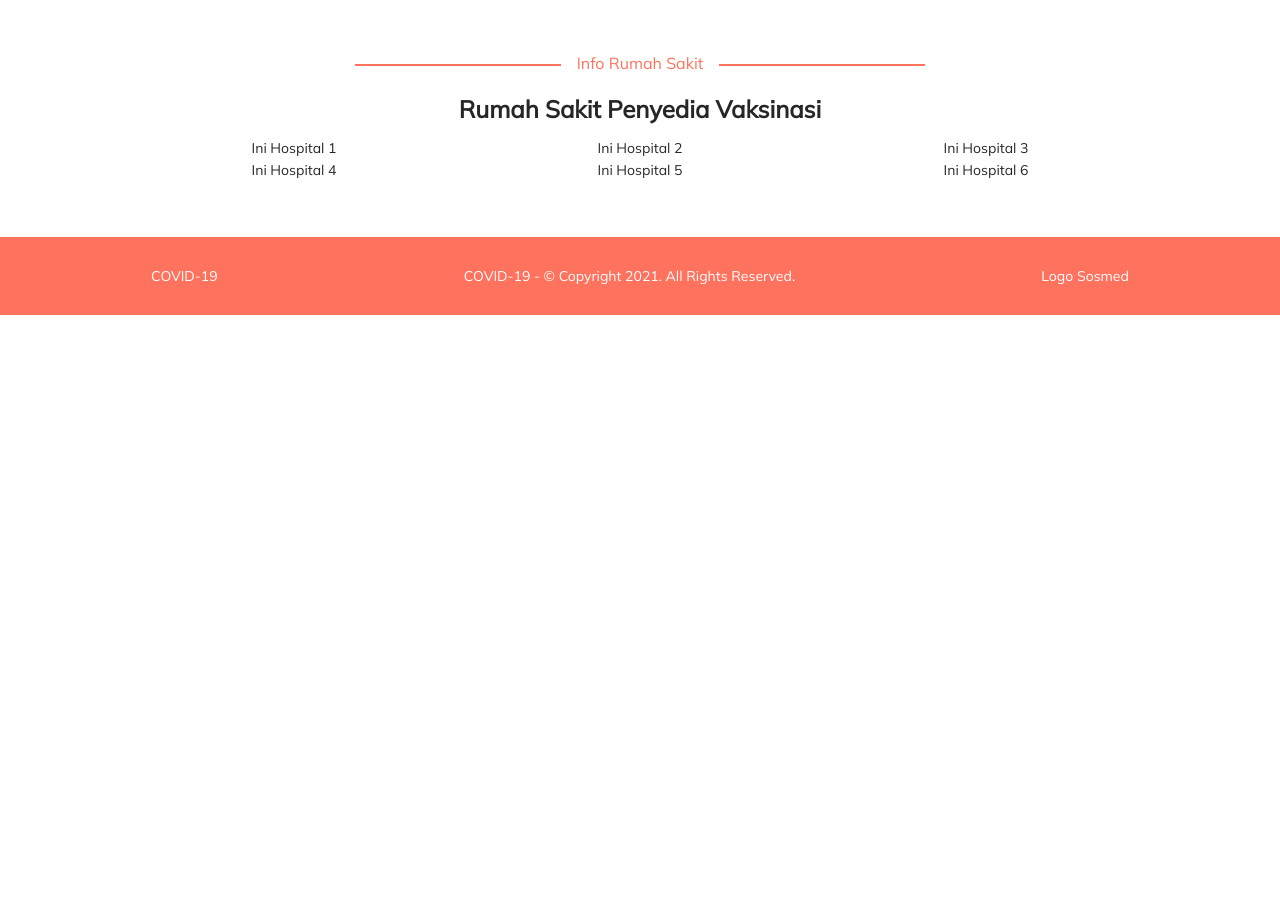
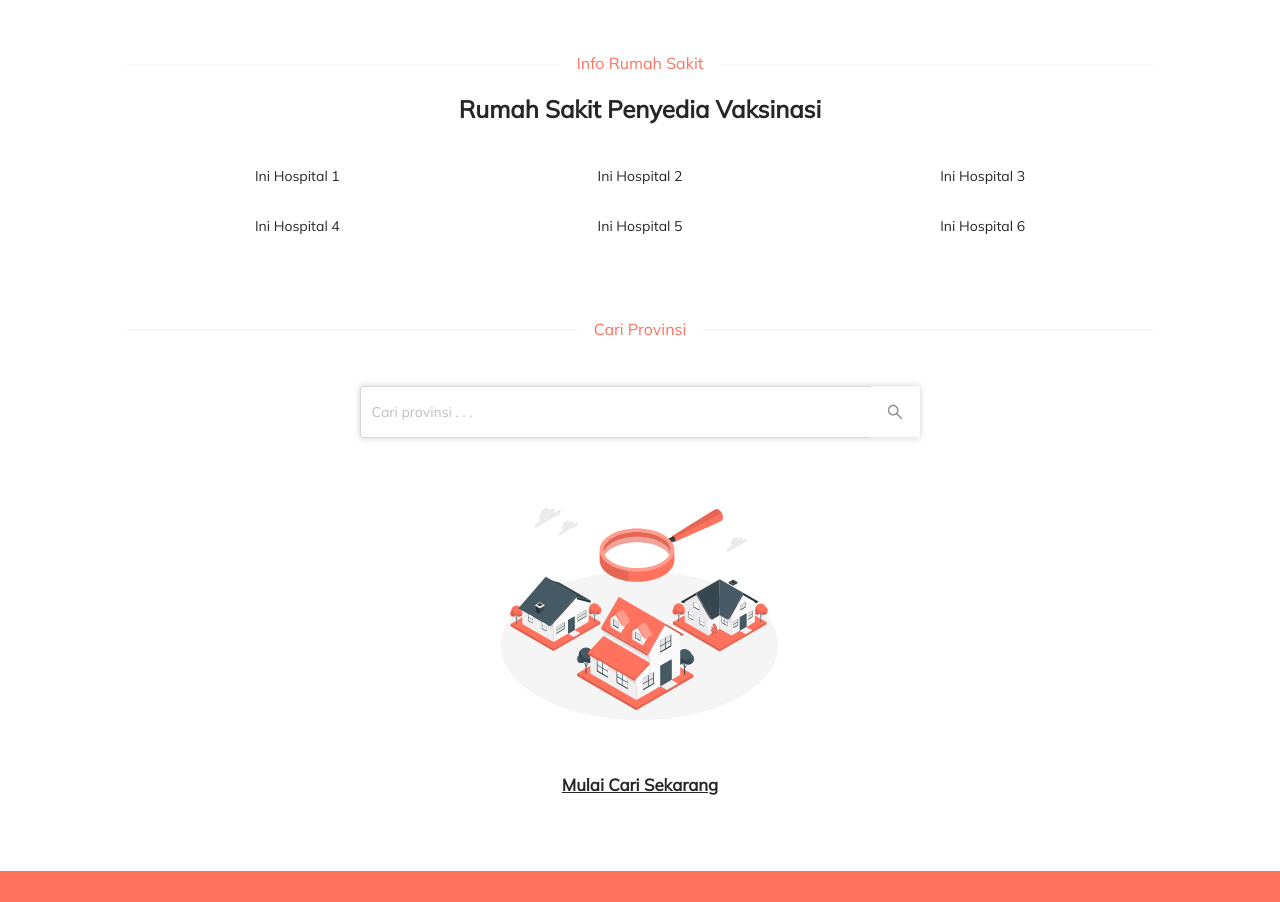
Before and after one commit to ilhamAdhim/covid-vaccination-rate, a React (Create React App) app: page / in a window 1280 px wide. Shown: the part 1880-2782 px from the top of the page. Before the commit the page ends 2195 px from the top, so only its background shows below. Built offline with nearby package versions, Linux system fonts and the light colour scheme.

Commit message:
Updated assets + UI Layout

```diff
--- a/src/App.js
+++ b/src/App.js
@@ -1,8 +1,6 @@
-import logo from './logo.svg';
 import './App.css';
 import './styles/style.css';
 import 'antd/dist/antd.css'
-import LandingPage from './pages/LandingPage';
 import Navbar from './components/Navbar';
 
 function App() {
--- a/src/components/CardList.js
+++ b/src/components/CardList.jsx
@@ -13,9 +13,9 @@ const CardList = (props) => {
     return (
         <div>
             {productRows.map((row, idx) => (
-                <Row key={idx} justify="center" gutter={[10, 20]}>
+                <Row key={idx} justify="center" >
                     {row.map(product =>
-                        <Col style={{ textAlign: 'center', padding: '1em' }}
+                        <Col style={{ textAlign: 'center', paddingTop: '2em' }}
                             flex={1} key={product} > <CardItem itemObj={product} role="Hospital" />
                         </Col>
                     )}
--- a/src/components/SearchBar.jsx
+++ /dev/null
@@ -1,17 +0,0 @@
-import { Input, Space } from 'antd';
-import React from 'react';
-
-const { Search } = Input;
-
-const SearchBar = ({role}) => {
-    let placeholder = `Cari ${role} . . . `
-    const onSearch = value => console.log(value);
-
-    return (
-        <div>
-            <Search placeholder={placeholder} allowClear onSearch={onSearch} style={{ width: 200 }} />
-        </div>
-    );
-};
-
-export default SearchBar;
--- /dev/null
+++ b/src/components/SearchComponent.jsx
@@ -0,0 +1,43 @@
+import React from 'react';
+
+import { Divider, Input, Row, Typography } from 'antd';
+import { ReactComponent as SearchProvinceSVG } from '../assets/search-province.svg';
+
+import '../styles/searchbar.css'
+const { Search } = Input;
+
+const SearchComponent = ({ role }) => {
+    let placeholder = `Cari ${role} . . . `
+
+    const onSearch = value => console.log(value);
+
+    let roleUcFirst = role.charAt(0).toUpperCase() + role.slice(1)
+
+    return (
+        <>
+            <Divider style={{ justifyContent: 'center', color: '#ff725e', marginTop: '5em' }}>
+                {`Cari ${roleUcFirst}`}
+            </Divider>
+            <Row justify="center">
+                <Search className="search-province" placeholder={placeholder} allowClear onSearch={onSearch}
+                    style={{ width: '60%', padding: '2em' }} />
+            </Row>
+            <Row justify="center" align="bottom">
+                <div>
+                    {role === 'provinsi' ?
+                        <SearchProvinceSVG />
+                        :
+                        <SearchProvinceSVG />
+
+                    }
+                    <Typography.Paragraph
+                        style={{ textAlign: 'center', fontWeight: 'bold', fontSize: '1.2em', textDecoration: 'underline' }}>
+                        Mulai Cari Sekarang
+                    </Typography.Paragraph>
+                </div>
+            </Row>
+        </>
+    );
+};
+
+export default SearchComponent;
--- a/src/pages/GlobalCases.jsx
+++ b/src/pages/GlobalCases.jsx
@@ -2,7 +2,7 @@ import React from 'react';
 
 const GlobalCases = props => {
     return (
-        <div>
+        <div className="global-page">
             ini global
         </div>
     );
--- a/src/pages/LandingPage.jsx
+++ b/src/pages/LandingPage.jsx
@@ -1,8 +1,7 @@
 import { Col, Divider, Row, Typography } from 'antd';
 import React from 'react';
-import CardItem from '../components/CardItem';
 import HeaderJumbotron from '../components/HeaderJumbotron';
-import SearchBar from '../components/SearchBar';
+import SearchComponent from '../components/SearchComponent';
 import Footer from '../components/Footer';
 import CardList from '../components/CardList';
 
@@ -10,14 +9,12 @@ import { ReactComponent as CustomBlobSVG } from '../assets/custom-blob.svg';
 import { ReactComponent as IndonesiaSVG } from '../assets/indonesia-map.svg';
 
 import logo from '../assets/mockup-graph.png'
-import '../styles/landingpage.css'
+import '../styles/style.css'
 
 const LandingPage = props => {
     return (
         <>
-            <div style={{
-                padding: "2em 9em"
-            }}>
+            <div className="landing-page">
                 <HeaderJumbotron />
 
                 <Divider style={{ justifyContent: 'center', color: '#ff725e', marginTop: '5em' }}> Statistics </Divider>
@@ -26,8 +23,9 @@ const LandingPage = props => {
                         Corona Virus Overview
                     </Typography.Title>
                 </Row>
+
+                {/* Ini bagian map dan statistiknya */}
                 <Row style={{ marginTop: '2em' }} >
-                    {/* Ini map dan statistiknya */}
                     <Col flex="2" sm={{ span: 12 }}>
                         <div style={{ position: 'absolute', marginLeft: '-10em', marginTop: '-4em' }}>
                             <CustomBlobSVG />
@@ -37,8 +35,9 @@ const LandingPage = props => {
                     </Col>
                     <Col flex="2" sm={{ span: 12 }}> Lorem </Col>
                 </Row>
+
+                {/* Ini grafik kasus covid19 hari ini dan grafik prediksi vaksinasi COVID-19 */}
                 <Row style={{ marginTop: '2em' }} >
-                    {/* Ini grafik kasus covid19 hari ini dan grafik prediksi vaksinasi COVID-19 */}
                     <Col flex="1">
                         <Divider style={{ justifyContent: 'center' }}> Pantauan COVID-19 Hari Ini </Divider>
                         <img src={logo} alt="lalaa" width={600} />
@@ -57,6 +56,8 @@ const LandingPage = props => {
 
                 <CardList products={[1, 2, 3, 4, 5, 6, 7, 8]} />
 
+                {/* Bagian Search Provinsi */}
+                <SearchComponent role="provinsi" />
             </div >
             <Footer />
         </>
--- a/src/pages/TipsKesehatan.jsx
+++ b/src/pages/TipsKesehatan.jsx
@@ -2,7 +2,7 @@ import React from 'react';
 
 const TipsKesehatan = () => {
     return (
-        <div>
+        <div className="tips-kesehatan-page">
             Ini tips kesehatan
         </div>
     );
--- a/src/styles/landingpage.css
+++ /dev/null
@@ -1,5 +0,0 @@
-.ant-divider-horizontal.ant-divider-with-text::before,
-.ant-divider-horizontal.ant-divider-with-text::after {
-  border-top: 2px solid #ff725e;
-  width: 20%;
-}
--- /dev/null
+++ b/src/styles/searchbar.css
@@ -0,0 +1,14 @@
+.search-province input[type="text"],
+.ant-input-group-addon button {
+  height: 3em;
+}
+
+.ant-input-group-addon button {
+  width: 3em;
+  border: none;
+  outline: none;
+}
+
+.ant-input-wrapper.ant-input-group {
+  box-shadow: 0 0 5pt 0 #d3d3d3;
+}
--- a/src/styles/style.css
+++ b/src/styles/style.css
@@ -3,3 +3,15 @@
 * {
   font-family: "Mulish", sans-serif;
 }
+
+.ant-divider-horizontal.ant-divider-with-text::before,
+.ant-divider-horizontal.ant-divider-with-text::after {
+  border-top: 2px solid #ff725e;
+  width: 20%;
+}
+
+.landing-page,
+.tips-kesehatan-page,
+.global-page {
+  padding: 2em 9em;
+}
```
Also changed, not shown: src/assets/hospital.svg (added), src/assets/search-province.svg (added).
